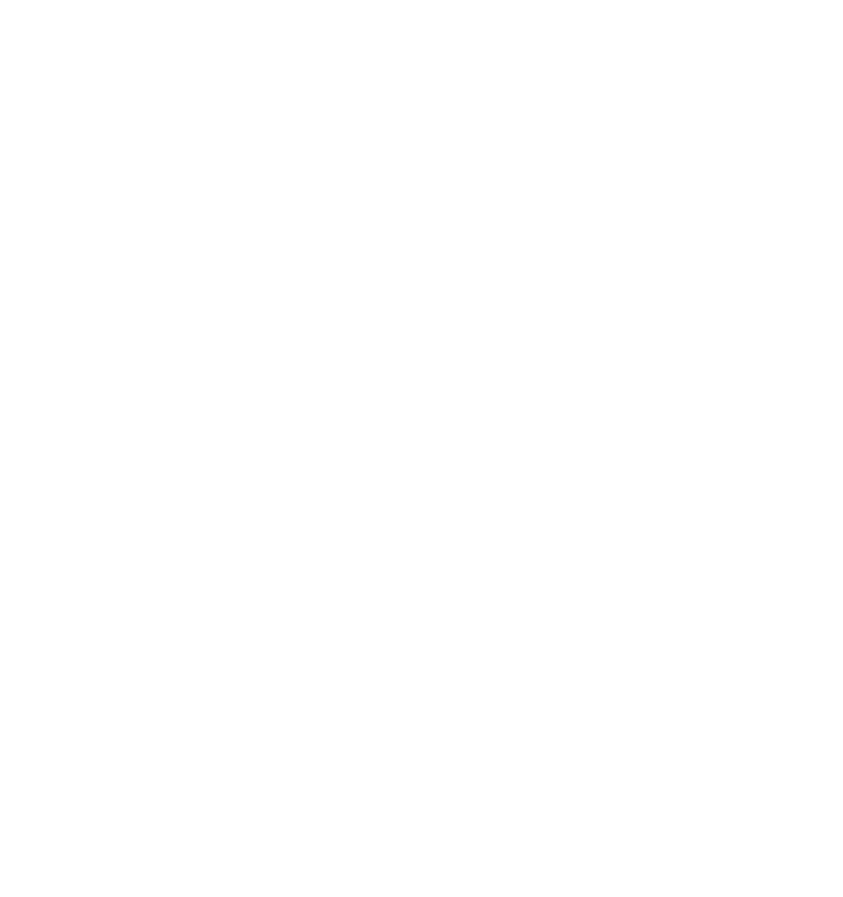
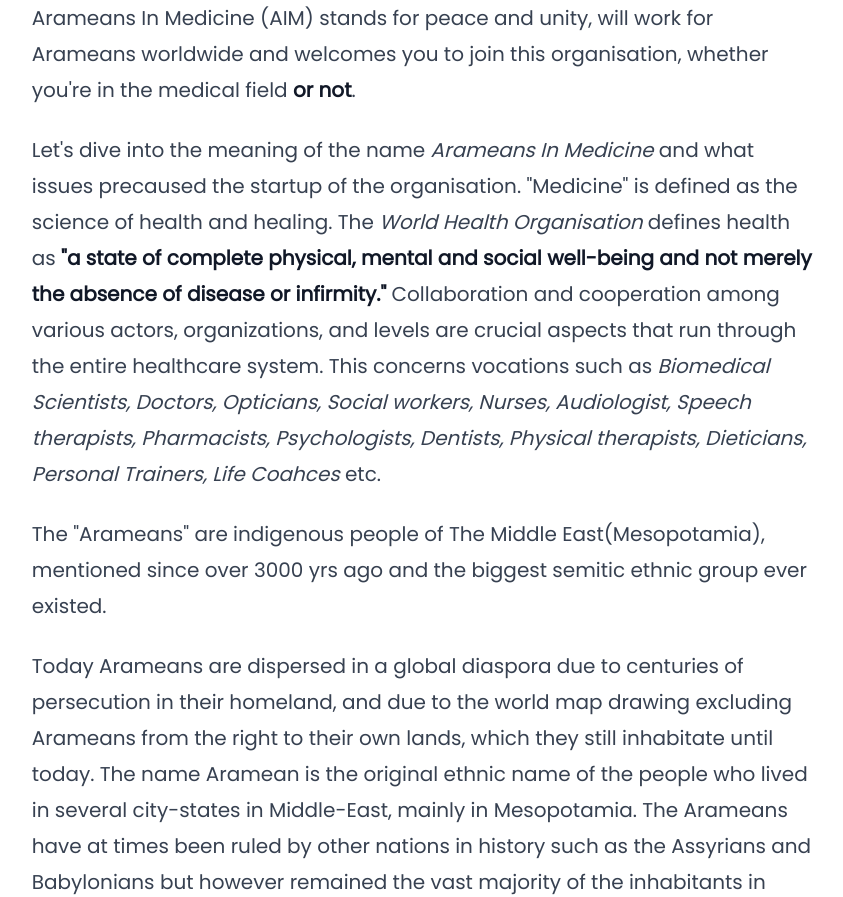
Before and after one commit to MosesDaCode/AIM-FrontEnd, a Next.js app: page /about in a window 1280 px wide. Shown: the part 200-1097 px from the top of the page, without its empty margins (216-1059 px from the left). Before the commit the page ends 800 px from the top, so only its background shows below. Built offline with nearby package versions, Linux system fonts and the light colour scheme.

Commit message:
Add About Me

```diff
--- a/app/about/page.tsx
+++ b/app/about/page.tsx
@@ -1,8 +1,119 @@
+import { montserrat, poppins } from "@/assets/Fonts";
+
 export default function About() {
-    return (
-      <section>
-        <h1>About Us</h1>
-        <p>AIM is an organization...</p>
-      </section>
-    );
-  }
+  return (
+    <section>
+      <article className="max-w-prose prose mx-auto lg:prose-xl px-4 lg:pt-8">
+        <h1 className={`${montserrat.className} text-4xl`}>About Us</h1>
+        <div className={`${poppins.className}`}>
+          <p>
+            Arameans In Medicine (AIM) stands for peace and unity, will work for
+            Arameans worldwide and welcomes you to join this organisation,
+            whether you're in the medical field <strong>or not</strong>.
+          </p>
+
+          <p>
+            Let's dive into the meaning of the name{" "}
+            <em>Arameans In Medicine</em> and what issues precaused the startup
+            of the organisation. "Medicine" is defined as the science of health
+            and healing. The <em>World Health Organisation</em> defines health
+            as{" "}
+            <strong>
+              "a state of complete physical, mental and social well-being and
+              not merely the absence of disease or infirmity."
+            </strong>{" "}
+            Collaboration and cooperation among various actors, organizations,
+            and levels are crucial aspects that run through the entire
+            healthcare system. This concerns vocations such as{" "}
+            <em>
+              Biomedical Scientists, Doctors, Opticians, Social workers, Nurses,
+              Audiologist, Speech therapists, Pharmacists, Psychologists,
+              Dentists, Physical therapists, Dieticians, Personal Trainers, Life
+              Coahces
+            </em>{" "}
+            etc.
+          </p>
+
+          <p>
+            The "Arameans" are indigenous people of The Middle
+            East(Mesopotamia), mentioned since over 3000 yrs ago and the biggest
+            semitic ethnic group ever existed.
+          </p>
+
+          <p>
+            Today Arameans are dispersed in a global diaspora due to centuries
+            of persecution in their homeland, and due to the world map drawing
+            excluding Arameans from the right to their own lands, which they
+            still inhabitate until today. The name Aramean is the original
+            ethnic name of the people who lived in several city-states in
+            Middle-East, mainly in Mesopotamia. The Arameans have at times been
+            ruled by other nations in history such as the Assyrians and
+            Babylonians but however remained the vast majority of the
+            inhabitants in those areas while under foreign rule. The Arameans
+            kept their Aramean names and culture and thus preserved their
+            identity despite being occupied by foreign rule. The nations who
+            occupied the Aramean lands later came to fall and seized to exist
+            while the Aramean prevailed.
+          </p>
+
+          <p>
+            The Arameans were among the 1st nations to adopt Christianity, and
+            it remains the biggest religion practised by them, next to Mandaeism
+            and Islam. With the Christianisation, the name Syriac or Syrian
+            Aramean (not to be limited to and confused with modern day Syria)
+            gained popularity amongst Christian Arameans for the distinction
+            from Non-Christian Arameans and remains a synonym for Christian
+            Arameans yet today.
+          </p>
+
+          <p>
+            Fast forward a couple of thousand years, The Aramean Christians
+            faced ecclesiastical division, adopting new names (some which
+            already belonged to pre-existing extinct ethnic nations in history,
+            and is not to be confused ethnically with them). Today the Arameans
+            go under the following names:{" "}
+            <strong>
+              Syriac, Maronite, Chaldean, Assyrian, Melkite and Mandean
+            </strong>
+            .
+          </p>
+
+          <p>
+            Arameans speak the language that Jesus spoke, yet their language is
+            on the verge of extinction today. Arameans don't have a state of
+            their own to stand up for their rights or speak up for them.
+            Resulting in the need of organisation to protect them and help fight
+            their extinction. Arameans don't have the same access to public
+            health knowledge in the diaspora as in their homeland due to
+            linguistic, cultural and socioeconomic barriers. In the homeland the
+            barrier is unfortunatelly often poor economic status and racial
+            discrimination. Aramean students in the Medical fields need guidance
+            and the professionels a forum to grow.
+          </p>
+
+          <p>
+            Arameans in Medicine aims to gather medical professionals and
+            students for the cause of helping the Aramean community world wide
+            from a health care point of view. The organisation{" "}
+            <strong>
+              welcomes everyone in the community outside of the medical and
+              health care industry
+            </strong>{" "}
+            to become a benefitting member and supporter, no matter occupation.
+          </p>
+
+          <h3>Christians of Middle East</h3>
+
+          <p>
+            Such as Armenian and Coptic brothers and sisters have a long shared
+            history of being persecuted for their faith and share similar values
+            and struggles in the Middle East. They are warlmy welcomed to join
+            the cause and work for shared goals.
+          </p>
+
+          <p>~AIM~</p>
+        </div>
+      </article>
+    </section>
+  );
+}
--- a/app/page.tsx
+++ b/app/page.tsx
@@ -3,18 +3,42 @@
 export default function Home() {
   return (
     <section>
-      <article className="max-w-prose prose mx-auto lg:prose-xl px-4">
-        <h1 className={`${montserrat.className} text-4xl`}>Arameans in medicine</h1>
-        <h2 className={`${montserrat.className} text-xl`}>A platform aiming to connect and serve.</h2>
+      <article className="max-w-prose prose mx-auto lg:prose-xl px-4 lg:pt-8">
+        <h1 className={`${montserrat.className} text-4xl`}>
+          Arameans In Medicine
+        </h1>
+        <h2 className={`${montserrat.className} text-xl`}>
+          A platform aiming to connect and serve.
+        </h2>
         <div className={`${poppins.className}`}>
-          <p>Welcome to the page of Arameans in Medicine, a dedicated non-profit and politically independent organization
-            for networking, fellowship and charity intended to bring together Arameans(Syriacs) and all Christians originating in the Middle East who work within or study healthcare and medicine.</p>
+          <p>
+            Welcome to the page of Arameans in Medicine, a dedicated non-profit
+            and politically independent organization for networking, fellowship
+            and charity intended to bring together Arameans(Syriacs) and all
+            Christians originating in the Middle East who work within or study
+            healthcare and medicine.
+          </p>
 
-          <p>The idea arose a few years ago from a student with a strong will for charity seeing how well established our ethnic group had become within various sectors of the medical field. However there was a lack of networking among them. Imagine what could be achieved if they all worked together.</p>
+          <p>
+            The idea arose a few years ago from a student with a strong will for
+            charity seeing how well established our ethnic group had become
+            within various sectors of the medical field. However there was a
+            lack of networking among them. Imagine what could be achieved if
+            they all worked together.
+          </p>
 
-          <p>At the same time there was a high prevalence of health issues and an inadequate public health knowledge within the Aramean community. There was also an increasing gap between the community and health care system. This needed to change.</p>
+          <p>
+            At the same time there was a high prevalence of health issues and an
+            inadequate public health knowledge within the Aramean community.
+            There was also an increasing gap between the community and health
+            care system. This needed to change.
+          </p>
 
-          <p>The vision was finally made real and on the 03-12-2023 the initiation ceremony of Arameans in Medicine was held, in Sweden. Now begins the journey.</p>
+          <p>
+            The vision was finally made real and on the 03-12-2023 the
+            initiation ceremony of Arameans in Medicine was held, in Sweden. Now
+            begins the journey.
+          </p>
 
           <p>Together we can work for a greater purpose!</p>
 
```
